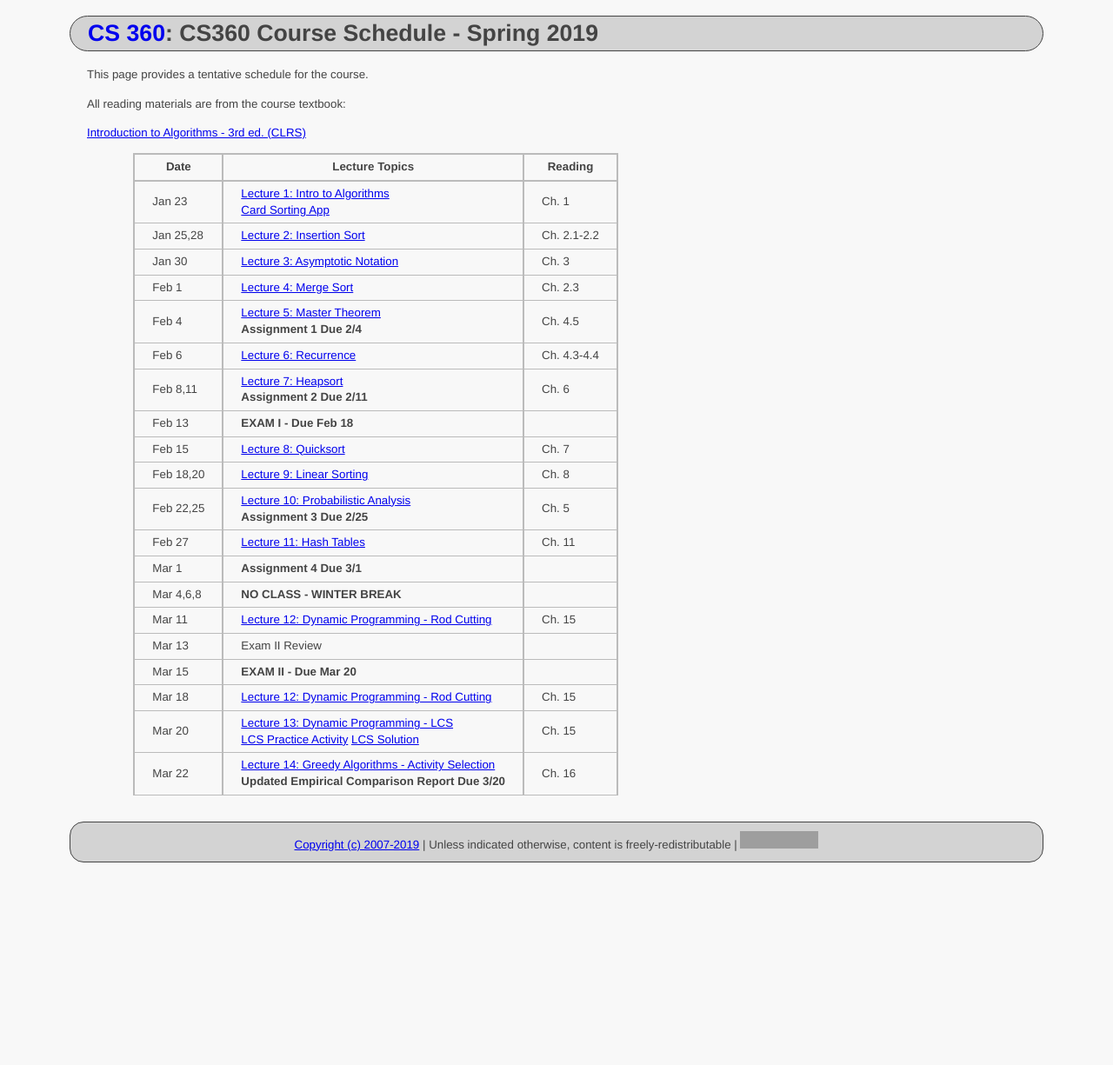
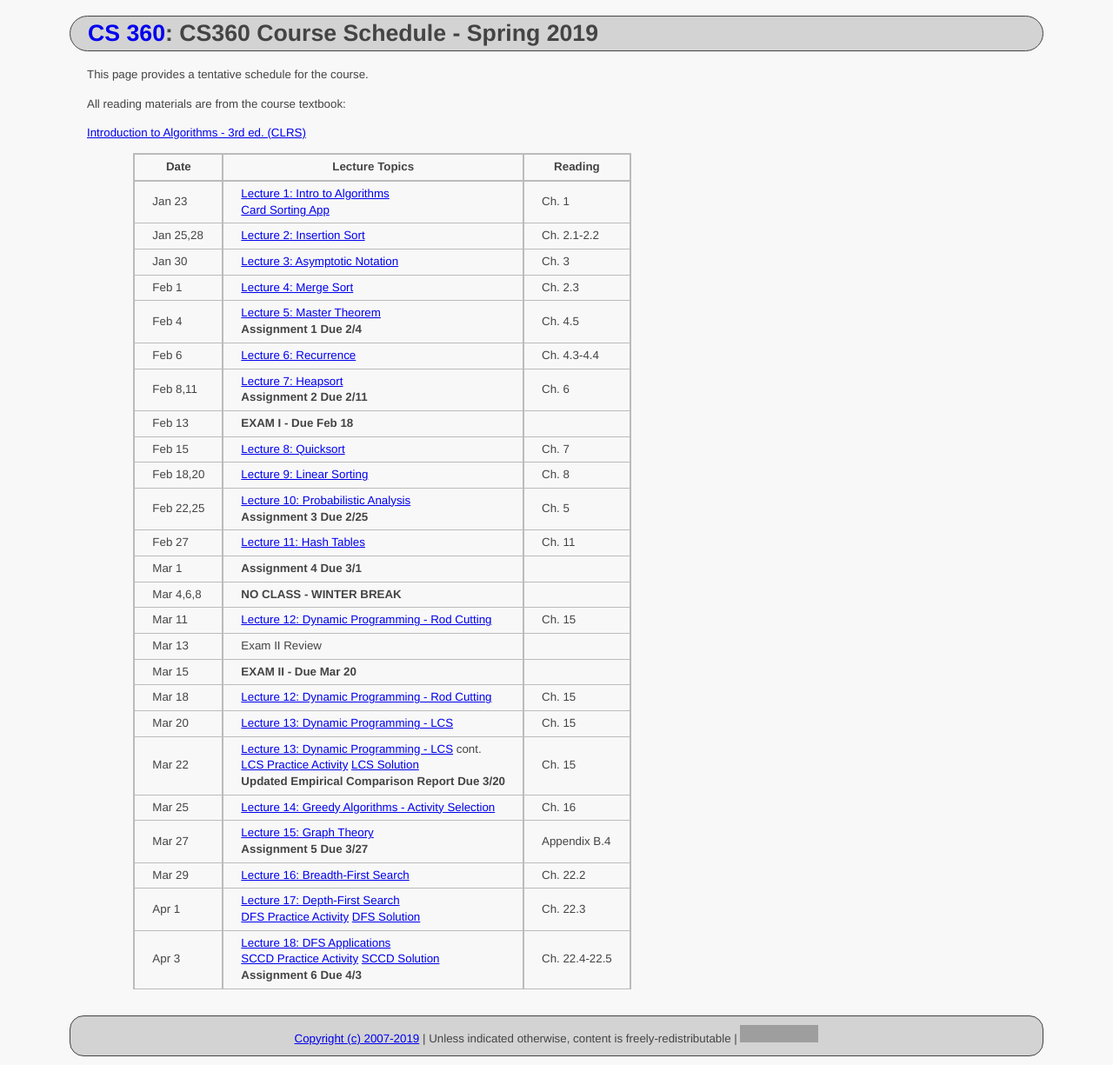
Before and after one commit to ycpcs/cs360-spring2019, a Jekyll site: the page built from schedule/index.md, in a window 1280 px wide. Shown: the whole page at 87% size. Built offline with Jekyll 4.4.1, drawn with Linux system fonts in a browser that asks for light colours; before the commit the page ends 1002 px from its top, so only the background shows below that; grey boxes are pictures that could not be loaded.

Commit message:
add assign 5 and 6
add assign 5 and 6

```diff
--- a/schedule/index.md
+++ b/schedule/index.md
@@ -29,18 +29,15 @@ All reading materials are from the course textbook:
 > Mar 13     | Exam II Review |    |
 > Mar 15     | **EXAM II - Due Mar 20**         |             |
 > Mar 18    | [Lecture 12: Dynamic Programming - Rod Cutting](../lectures/lecture12.html) | Ch. 15 |
-> Mar 20    | [Lecture 13: Dynamic Programming - LCS](../lectures/lecture13.html) <br /> [LCS Practice Activity](../handouts/lecture13-LCS-Ex2.pdf) [LCS Solution](../handouts/lecture13-LCS-Ex2Sol.pdf) | Ch. 15 |
-> Mar 22    | [Lecture 14: Greedy Algorithms - Activity Selection](../lectures/lecture14.html) <br /> **Updated Empirical Comparison Report Due 3/20** | Ch. 16 |
+> Mar 20    | [Lecture 13: Dynamic Programming - LCS](../lectures/lecture13.html) | Ch. 15 |
+> Mar 22    | [Lecture 13: Dynamic Programming - LCS](../lectures/lecture13.html) cont. <br /> [LCS Practice Activity](../handouts/lecture13-LCS-Ex2.pdf) [LCS Solution](../handouts/lecture13-LCS-Ex2Sol.pdf) <br /> **Updated Empirical Comparison Report Due 3/20** | Ch. 15 |
+> Mar 25    | [Lecture 14: Greedy Algorithms - Activity Selection](../lectures/lecture14.html)  | Ch. 16 |
+> Mar 27    | [Lecture 15: Graph Theory](../lectures/lecture15.html) <br /> **Assignment 5 Due 3/27** | Appendix B.4 |
+> Mar 29    | [Lecture 16: Breadth-First Search](../lectures/lecture16.html) | Ch. 22.2 |
+> Apr 1     | [Lecture 17: Depth-First Search](../lectures/lecture17.html) <br /> [DFS Practice Activity](../handouts/lecture17-dfsact.pdf) [DFS Solution](../handouts/lecture17-dfsact-sol.pdf)  | Ch. 22.3 |
+> Apr 3     | [Lecture 18: DFS Applications](../lectures/lecture18.html) <br /> [SCCD Practice Activity](../handouts/lecture18-sccex.pdf) [SCCD Solution](../handouts/lecture18-sccex-sol.pdf) <br /> **Assignment 6 Due 4/3** | Ch. 22.4-22.5 |
 
 <!--
-> Mar 11    | [Lecture 12: Dynamic Programming - Rod Cutting](../lectures/lecture12.html) | Ch. 15 |
-> Mar 13     | Exam II Review |    |
-> Mar 15     | **EXAM II - Due Mar 20** <br /> **Empirical Comparison Report Due 3/15**               |             |
-> Mar 18    | [Lecture 12: Dynamic Programming - Rod Cutting](../lectures/lecture12.html) | Ch. 15 |
-> Mar 20    | [Lecture 13: Dynamic Programming - LCS](../lectures/lecture13.html) <br /> [LCS Practice Activity](../handouts/lecture13-LCS-Ex2.pdf) [LCS Solution](../handouts/lecture13-LCS-Ex2Sol.pdf) | Ch. 15 |
-> Mar 22    | [Lecture 14: Greedy Algorithms - Activity Selection](../lectures/lecture14.html) | Ch. 16 |
-> Mar 25    | [Lecture 15: Graph Theory](../lectures/lecture15.html) | Appendix B.4 |
-> Mar 27    | [Lecture 16: Breadth-First Search](../lectures/lecture16.html) <br /> **Assignment 5 Due 3/27** | Ch. 22.2 |
 > Mar 29    | [Lecture 17: Depth-First Search](../lectures/lecture17.html) <br /> [DFS Practice Activity](../handouts/lecture17-dfsact.pdf) [DFS Solution](../handouts/lecture17-dfsact-sol.pdf)  | Ch. 22.3 |
 
 
```
Also changed, not shown: assign/assign05.md (+1 -1 lines), assign/assign06.md (+1 -1 lines), assign/index.md (+2 -0 lines), index.md (+2 -0 lines).
